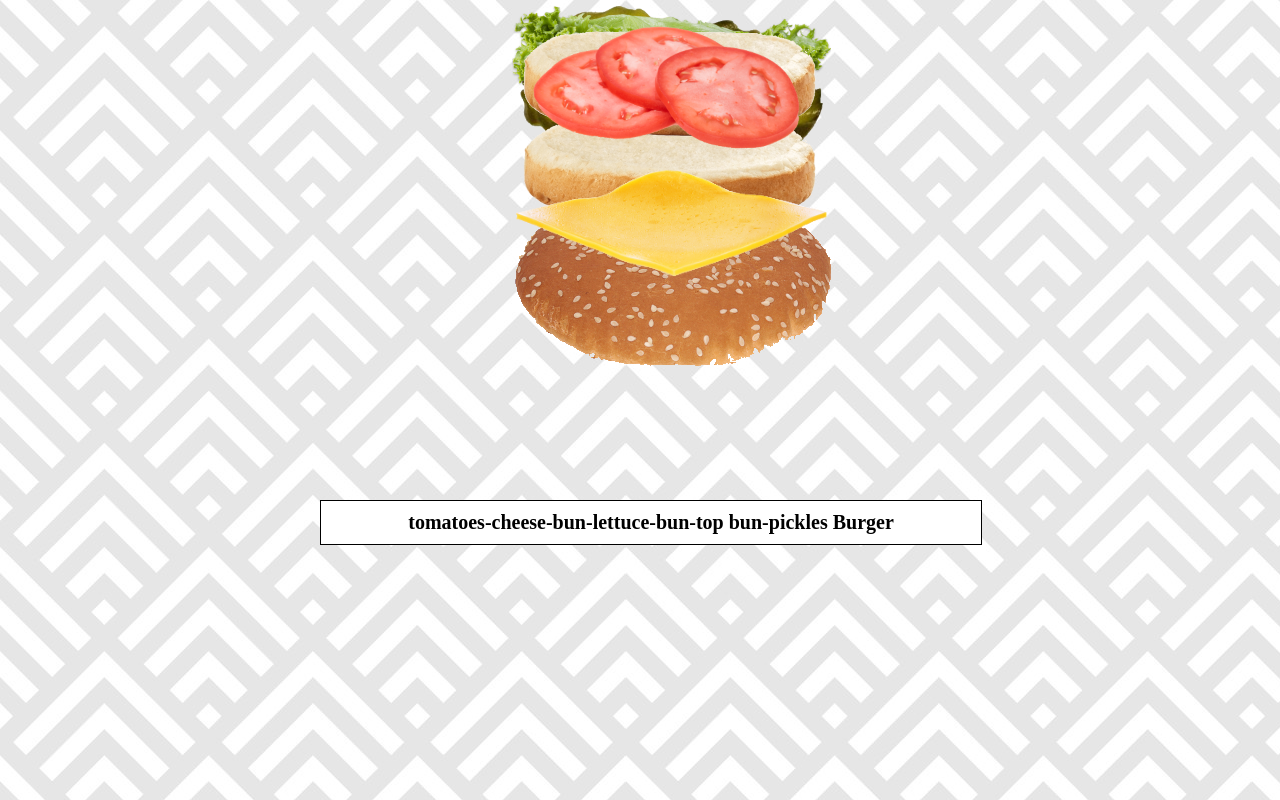
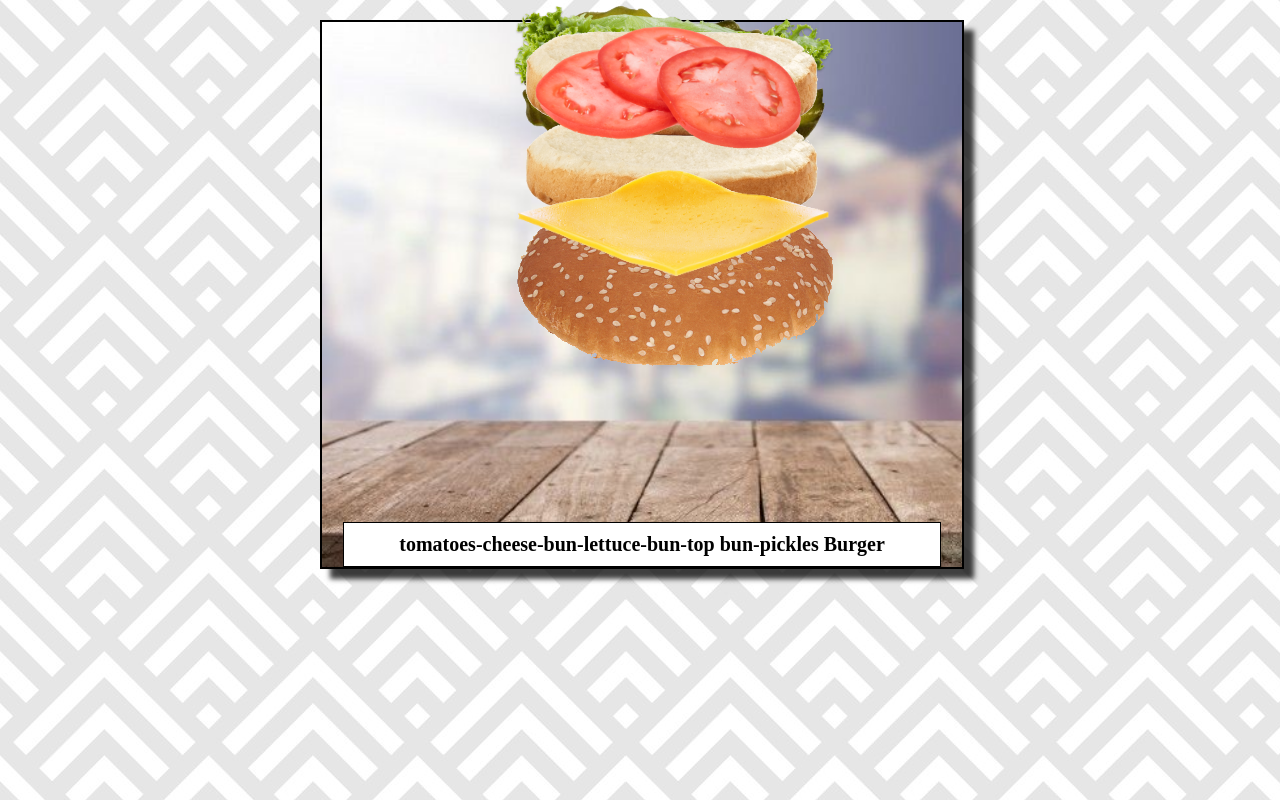
Before and after one commit to Arnobw/burgergen, a plain HTML site: page index.html in a window 1280 px wide. Drawn offline with Linux system fonts and the light colour scheme.

Commit message:
achtergrond

```diff
--- a/stylesheet.css
+++ b/stylesheet.css
@@ -5,24 +5,39 @@ img {
 
 #name {
     padding: 10px;
-
+    box-sizing: content-box;
     z-index: 999;
     background-color: #ffffff;
     border: 1px solid #000000;
     font-weight: bold;
     font-size: 20px;
     text-align: center;
-    width: 100%;
+    width: 90%;
     margin: 0 auto;
+
+
 }
 
 #plate {
-    width: 100%;
+    width: 70%;
     height: 500px;
 
     margin-left: 30%;
 
 
+
+
+}
+
+#container {
+    margin-top:20px;
+    width:100%;
+    border:solid 2px #000000;
+    -webkit-box-shadow: 10px 10px 5px 0px rgba(0,0,0,0.75);
+    -moz-box-shadow: 10px 10px 5px 0px rgba(0,0,0,0.75);
+    box-shadow: 10px 10px 5px 0px rgba(0,0,0,0.75);
+    background-image:url(img/tafel.jpg);
+    background-size:cover;
 }
 
 body {
```
Also changed, not shown: burger.js (line endings or trailing spaces), img/tafel.jpg (added).
